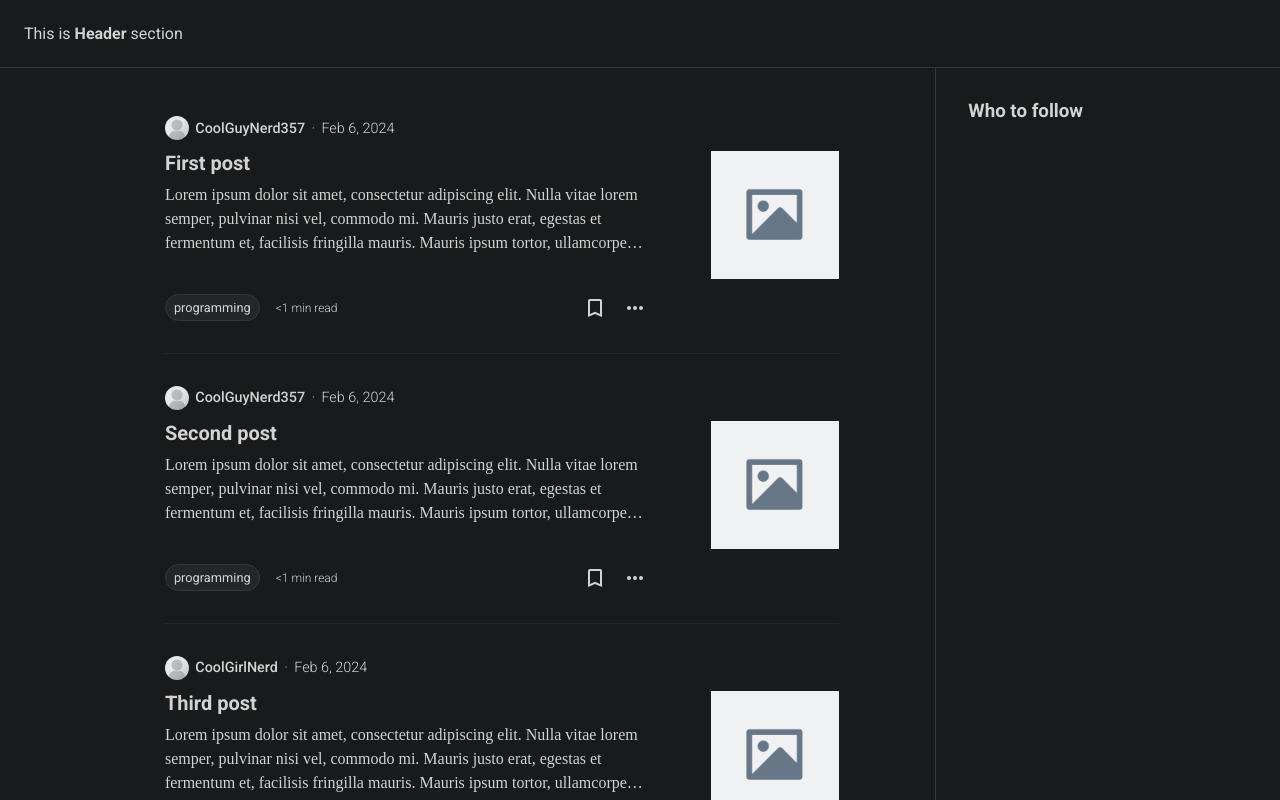
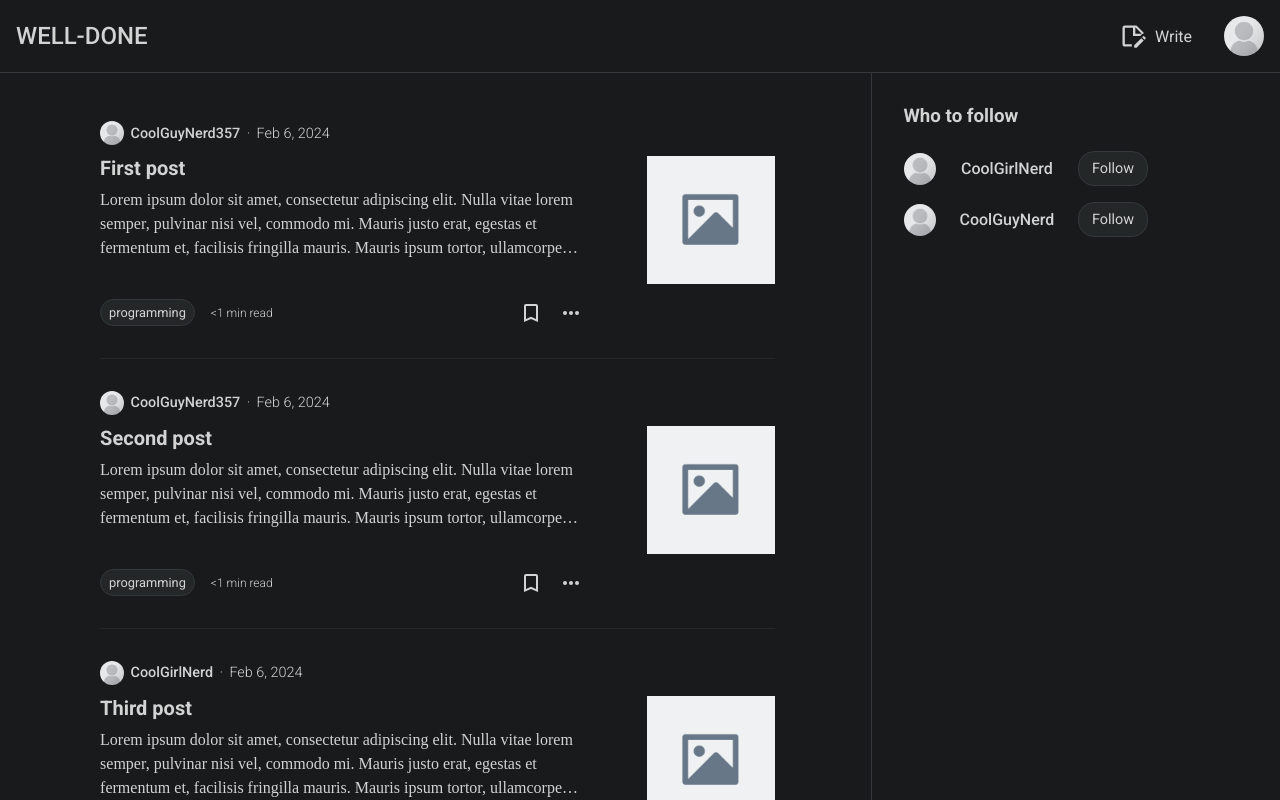
Before and after one commit to andriinero/inkspace, a React (Vite) app: page / in a window 1280 px wide. Shown: the top 800 px of the page. Built offline with nearby package versions, Linux system fonts and the light colour scheme.

Commit message:
Style misc section, header section

```diff
--- /dev/null
+++ b/src/data/authorData.ts
@@ -0,0 +1,14 @@
+import { Author } from '@/types/Author';
+
+export const authorData: Author[] = [
+  {
+    _id: '0',
+    username: 'CoolGirlNerd',
+    email: 'example@gmail.com',
+  },
+  {
+    _id: '1',
+    username: 'CoolGuyNerd',
+    email: 'example@gmail.com',
+  },
+];
--- a/src/pages/indexPage/header/Header.styled.ts
+++ b/src/pages/indexPage/header/Header.styled.ts
@@ -1,11 +1,53 @@
 import styled from 'styled-components';
+import { Link } from 'react-router-dom';
 
-export const WrapperHeader = styled.header`
+export const Wrapper = styled.header`
   grid-area: header;
   display: flex;
   justify-content: space-between;
   align-items: center;
 
-  padding: 1.5rem;
+  padding: 1rem;
   border-bottom: 1px solid ${({ theme }) => theme.color.border};
 `;
+
+export const StyledLink = styled(Link)`
+  color: ${({ theme }) => theme.color.text_clr_primary};
+  font-size: 1.5rem;
+  font-weight: 500;
+  text-decoration: none;
+  text-transform: uppercase;
+`;
+
+export const ProfileWrapper = styled.div`
+  display: flex;
+  gap: 2rem;
+`;
+
+export const PostButton = styled.div`
+  display: flex;
+  align-items: center;
+  gap: 0.5rem;
+
+  transition: filter 100ms;
+
+  cursor: pointer;
+
+  &:hover {
+    filter: invert(75%) sepia(0%) saturate(303%) hue-rotate(333deg) brightness(102%)
+      contrast(82%);
+  }
+`;
+
+export const PostIcon = styled.img`
+  width: 28px;
+`;
+
+export const ButtonText = styled.span``;
+
+export const ProfileIcon = styled.img`
+  width: 40px;
+  border-radius: 50%;
+
+  cursor: pointer;
+`;
--- a/src/pages/indexPage/header/Header.tsx
+++ b/src/pages/indexPage/header/Header.tsx
@@ -1,12 +1,25 @@
-import { WrapperHeader } from './Header.styled';
+import {
+  Wrapper,
+  StyledLink,
+  PostButton,
+  PostIcon,
+  ProfileWrapper,
+  ProfileIcon,
+  ButtonText,
+} from './Header.styled';
 
 const Header = () => {
   return (
-    <WrapperHeader>
-      <span>
-        This is <strong>Header</strong> section
-      </span>
-    </WrapperHeader>
+    <Wrapper>
+      <StyledLink to='/'>Well-done</StyledLink>
+      <ProfileWrapper>
+        <PostButton>
+          <PostIcon src="/post.svg" />
+          <ButtonText>Write</ButtonText>
+        </PostButton>
+        <ProfileIcon src="/portrait-placeholder.png" />
+      </ProfileWrapper>
+    </Wrapper>
   );
 };
 
--- /dev/null
+++ b/src/pages/indexPage/main/misc/MiscAuthor.styled.ts
@@ -0,0 +1,32 @@
+import styled from 'styled-components';
+
+export const AuthorItem = styled.li`
+  display: flex;
+  justify-content: space-between;
+  align-items: center;
+  gap: 1.5rem;
+`;
+
+export const Name = styled.span`
+  display: inline-block;
+
+  font-weight: 500;
+`;
+
+export const Icon = styled.img`
+  width: 32px;
+  height: auto;
+  border-radius: 50%;
+`;
+
+export const FollowButton = styled.input`
+  padding: 0.5rem 0.8rem;
+  background-color: ${({ theme }) => theme.color.topic_bg};
+  border: 1px solid ${({ theme }) => theme.color.topic_border};
+  border-radius: 16px;
+
+  color: ${({ theme }) => theme.color.text_clr_primary};
+  font-size: 0.9rem;
+
+  cursor: pointer;
+`;
--- /dev/null
+++ b/src/pages/indexPage/main/misc/MiscAuthor.tsx
@@ -0,0 +1,15 @@
+import { Author } from '@/types/Author';
+
+import * as S from './MiscAuthor.styled';
+
+const MiscAuthor = ({ _id, username, email }: Author) => {
+  return (
+    <S.AuthorItem>
+      <S.Icon src="/portrait-placeholder.png" />
+      <S.Name>{username}</S.Name>
+      <S.FollowButton type="button" value="Follow" />
+    </S.AuthorItem>
+  );
+};
+
+export default MiscAuthor;
--- a/src/pages/indexPage/main/misc/MiscContainer.tsx
+++ b/src/pages/indexPage/main/misc/MiscContainer.tsx
@@ -1,3 +1,5 @@
+import { authorData } from '@/data/authorData';
+
 import { Wrapper } from './MiscContainer.styled';
 import MiscFollow from './MiscFollow';
 import MiscTopics from './MiscTopics';
@@ -5,7 +7,7 @@ import MiscTopics from './MiscTopics';
 const MiscContainer = () => {
   return (
     <Wrapper>
-      <MiscFollow />
+      <MiscFollow authors={authorData} />
       <MiscTopics />
     </Wrapper>
   );
--- a/src/pages/indexPage/main/misc/MiscFollow.styled.ts
+++ b/src/pages/indexPage/main/misc/MiscFollow.styled.ts
@@ -1,9 +1,17 @@
-import styled from "styled-components";
+import styled from 'styled-components';
 
 export const Wrapper = styled.div`
-
+  display: flex;
+  flex-direction: column;
+  gap: 1.5rem;
 `;
 
-export const Header = styled.h3`
+export const Header = styled.h3``;
 
+export const AuthorList = styled.ul`
+  display: flex;
+  flex-direction: column;
+  gap: 1rem;
+
+  list-style: none;
 `;
--- a/src/pages/indexPage/main/misc/MiscFollow.tsx
+++ b/src/pages/indexPage/main/misc/MiscFollow.tsx
@@ -1,10 +1,22 @@
-import { Wrapper, Header } from './MiscFollow.styled';
+import { Author } from '@/types/Author';
 
-const MiscFollow = () => {
+import * as S from './MiscFollow.styled';
+import MiscAuthor from './MiscAuthor';
+
+type MiscFollowProps = {
+  authors: Author[];
+};
+
+const MiscFollow = ({ authors }: MiscFollowProps) => {
   return (
-    <Wrapper>
-      <Header>Who to follow</Header>
-    </Wrapper>
+    <S.Wrapper>
+      <S.Header>Who to follow</S.Header>
+      <S.AuthorList>
+        {authors.map((author) => (
+          <MiscAuthor {...author} />
+        ))}
+      </S.AuthorList>
+    </S.Wrapper>
   );
 };
 
--- /dev/null
+++ b/src/types/Author.ts
@@ -0,0 +1,5 @@
+export type Author = {
+  _id: string;
+  username: string;
+  email: string;
+};
```
Also changed, not shown: public/post.svg (added).
